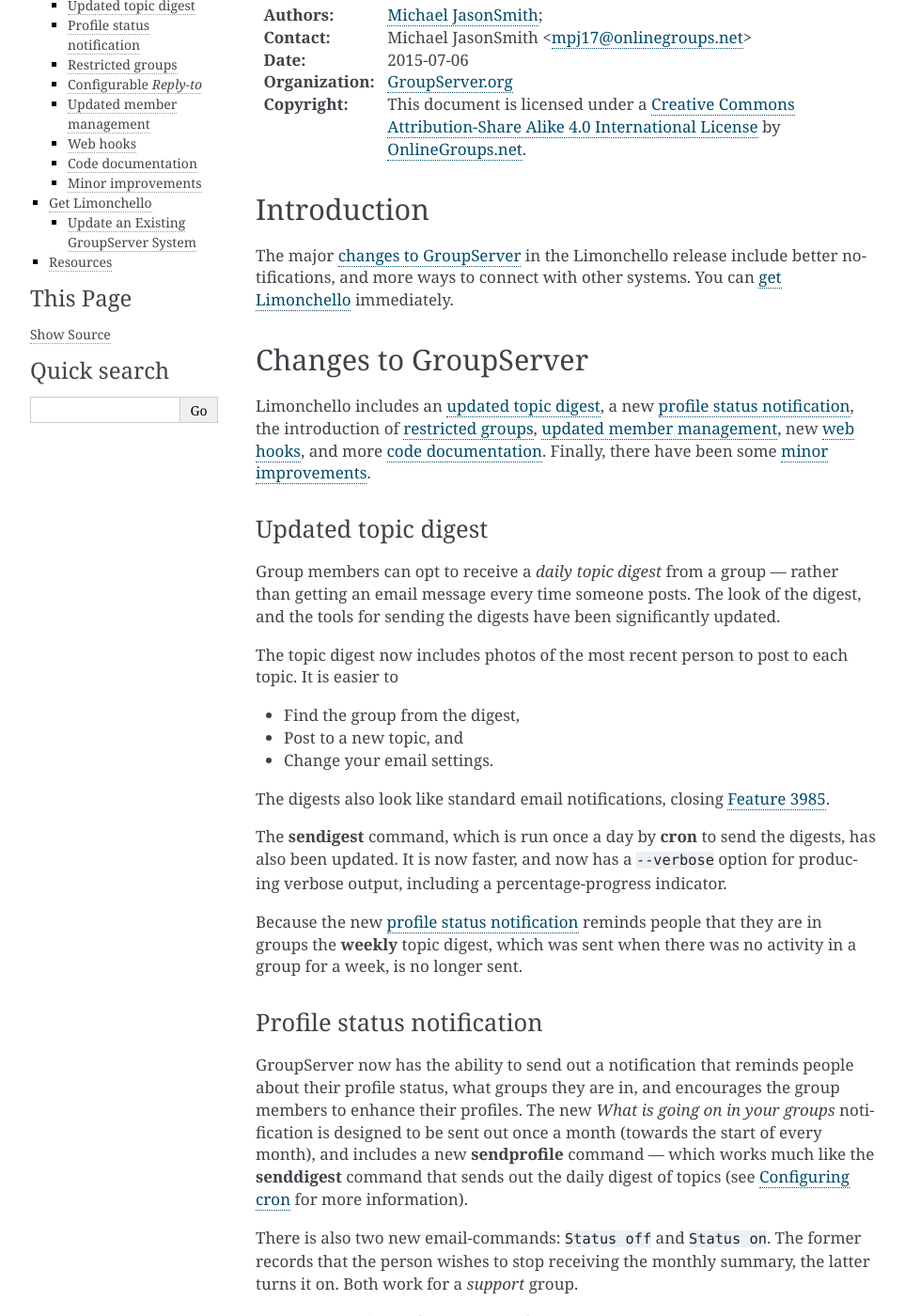
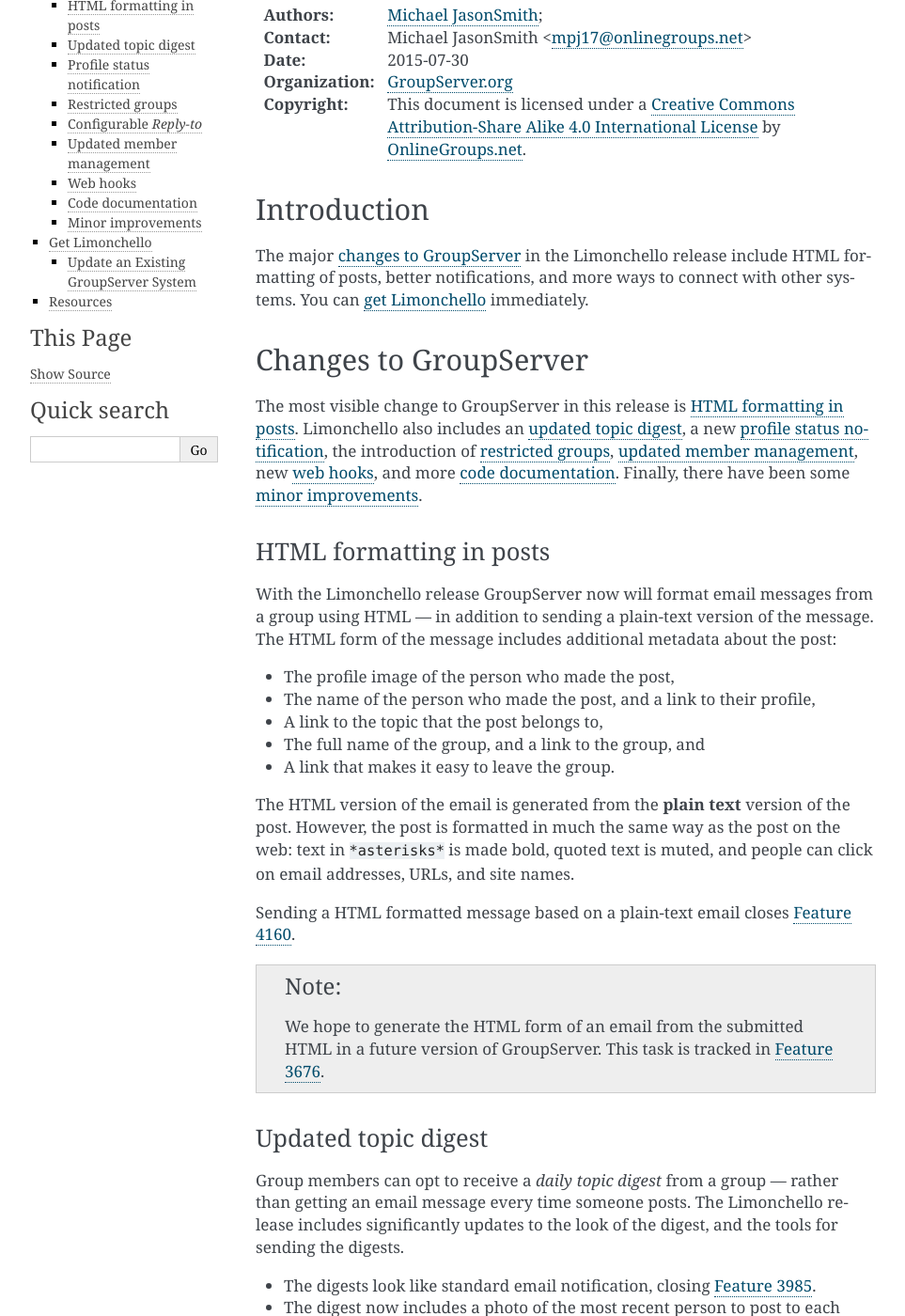
Before and after one commit to groupserver/buildout, a Sphinx documentation site: the page built from docs/release-notes-15xx.rst, in a window 1280 px wide and 1400 px high, scrolled down 204 px. Shown: the whole window at 94% size, without its empty margins (148-1111 px from the left). Built offline with Sphinx 7.4.7, drawn with Linux system fonts in a browser that asks for light colours; some of the changed text lies outside the part shown.

Commit message:
Improving the release notes

```diff
--- a/docs/release-notes-1503.rst
+++ b/docs/release-notes-1503.rst
@@ -30,6 +30,8 @@
 have been further `improvements to internationalisation`_, and
 the introduction of `message relaying`_. Finally, there have been
 some `minor code improvements`_.
+
+.. _rebuilt email processing:
 
 Email processing
 ================
--- a/docs/release-notes-15xx.rst
+++ b/docs/release-notes-15xx.rst
@@ -4,7 +4,7 @@
 
 :Authors: `Michael JasonSmith`_;
 :Contact: Michael JasonSmith <mpj17@onlinegroups.net>
-:Date: 2015-07-06
+:Date: 2015-07-30
 :Organization: `GroupServer.org`_
 :Copyright: This document is licensed under a
   `Creative Commons Attribution-Share Alike 4.0 International
@@ -20,38 +20,74 @@
 ------------
 
 The major `changes to GroupServer`_ in the Limonchello release
-include better notifications, and more ways to connect with other
-systems.  You can `get Limonchello`_ immediately.
+include HTML formatting of posts, better notifications, and more
+ways to connect with other systems.  You can `get Limonchello`_
+immediately.
 
 ----------------------
 Changes to GroupServer
 ----------------------
 
-Limonchello includes an `updated topic digest`_, a new `profile
-status notification`_, the introduction of `restricted groups`_,
-`updated member management`_, new `web hooks`_, and more `code
+The most visible change to GroupServer in this release is `HTML
+formatting in posts`_. Limonchello also includes an `updated
+topic digest`_, a new `profile status notification`_, the
+introduction of `restricted groups`_, `updated member
+management`_, new `web hooks`_, and more `code
 documentation`_. Finally, there have been some `minor
 improvements`_.
+
+HTML formatting in posts
+========================
+
+With the Limonchello release GroupServer now will format email
+messages from a group using HTML — in addition to sending a
+plain-text version of the message. The HTML form of the message
+includes additional metadata about the post:
+
+* The profile image of the person who made the post,
+* The name of the person who made the post, and a link to their
+  profile,
+* A link to the topic that the post belongs to,
+* The full name of the group, and a link to the group, and
+* A link that makes it easy to leave the group.
+
+The HTML version of the email is generated from the **plain
+text** version of the post. However, the post is formatted in
+much the same way as the post on the web: text in ``*asterisks*``
+is made bold, quoted text is muted, and people can click on email
+addresses, URLs, and site names.
+
+Sending a HTML formatted message based on a plain-text email
+closes `Feature 4160`_.
+
+.. note::
+
+   We hope to generate the HTML form of an email from the submitted
+   HTML in a future version of GroupServer. This task is tracked in
+   `Feature 3676`_.
+
+.. _Feature 3676: https://redmine.iopen.net/issues/3676
+.. _Feature 4160: https://redmine.iopen.net/issues/4160
 
 Updated topic digest
 ====================
 
 Group members can opt to receive a *daily topic digest* from a
 group — rather than getting an email message every time someone
-posts. The look of the digest, and the tools for sending the
-digests have been significantly updated.
+posts. The Limonchello release includes significantly updates to
+the look of the digest, and the tools for sending the digests.
 
-The topic digest now includes photos of the most recent person to
-post to each topic. It is easier to
+* The digests look like standard email notification, closing
+  `Feature 3985`_.
 
-* Find the group from the digest,
-* Post to a new topic, and
-* Change your email settings.
+* The digest now includes a photo of the most recent person to
+  post to each topic.
 
-The digests also look like standard email notifications, closing
-`Feature 3985`_.
+* It is now easier to
 
-.. _Feature 3985: https://redmine.iopen.net/issues/3985
+  + Find the group from the digest,
+  + Post to a new topic, and
+  + Change your email settings.
 
 The :program:`sendigest` command, which is run once a day by
 :program:`cron` to send the digests, has also been updated. It is
@@ -63,6 +99,8 @@
 sent when there was no activity in a group for a week, is no
 longer sent.
 
+.. _Feature 3985: https://redmine.iopen.net/issues/3985
+
 Profile status notification
 ===========================
 
@@ -71,15 +109,15 @@
 in, and encourages the group members to enhance their
 profiles. The new *What is going on in your groups* notification
 is designed to be sent out once a month (towards the start of
-every month), and includes a new :program:`sendprofile` command —
-which works much like the :program:`senddigest` command that
-sends out the daily digest of topics (see :doc:`cron` for more
-information).
+every month). The system includes a new :program:`sendprofile`
+command — which works much like the :program:`senddigest` command
+that sends out the daily digest of topics (see :doc:`cron` for
+more information).
 
-There is also two new email-commands: ``Status off`` and ``Status
-on``. The former records that the person wishes to stop receiving
-the monthly summary, the latter turns it on. Both work for a
-*support* group.
+There are also two new email-commands: ``Status off`` and
+``Status on``. The former records that the person wishes to stop
+receiving the monthly summary, the latter turns it on. Both work
+for a *support* group.
 
 The creation of a profile status notification closes `Feature
 370`_.
@@ -90,9 +128,9 @@
 =================
 
 A new privacy level has been added to GroupServer in the
-Limonchello release: restricted groups. Everyone that is a member
-of the **site** can see a restricted group, and the posts within
-it. It joins the three existing privacy levels:
+Limonchello release: *restricted groups.* Everyone that is a
+member of the **site** can see a restricted group, and the posts
+within it. It joins the three existing privacy levels:
 
 * Public, where the group and posts are shown to everyone,
 * Private, where only group-members can see the posts, and
@@ -115,9 +153,9 @@
 section of the group page. In the Rakı release of we added the
 ability for GroupServer to change the :mailheader:`Reply-to`
 header to the email address of author of the post, the group, or
-both (see :doc:`release-notes-1503`). However, there was never an
-easy way to change what the value should be. Adding this ability
-closes `Feature 4051`_.
+both (see :ref:`rebuilt email processing`). However, there was
+never an easy way to change what the value should be. Adding this
+ability closes `Feature 4051`_.
 
 .. _Feature 4051: https://redmine.iopen.net/issues/4051
 
@@ -184,8 +222,8 @@
 Minor improvements
 ==================
 
-* Email notifications should render better in IBM Notes and
-  Microsoft Outlook.
+* Email notifications should render better in IBM Notes, and
+  Microsoft Outlook on Windows.
 * Some memory leaks have been fixed.
 * The rewriting of the ``Subject`` of an email message when the
   post has been forwarded from another group has been fixed.
```
Also changed, not shown: other parts of docs/release-notes-15xx.rst (+1 -1 lines).
